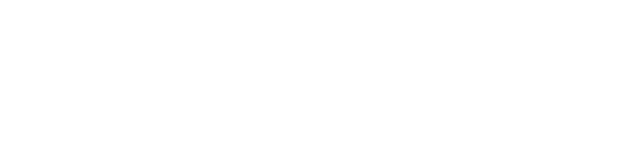
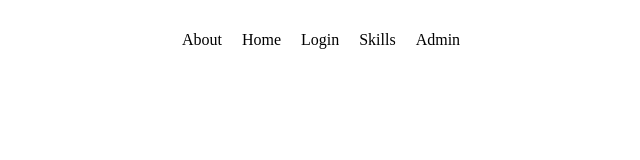
Before and after one commit to Sardorbek1712/demo_project, a plain HTML site: page index.html in a window 1280 px wide. Shown: the whole page, without its empty margins (339-979 px from the left). Drawn offline with Linux system fonts and the light colour scheme.

Commit message:
header added

```diff
--- a/index.html
+++ b/index.html
@@ -3,12 +3,21 @@
 <head>
     <meta charset="UTF-8">
     <meta name="viewport" content="width=device-width, initial-scale=1.0">
+    <link rel="stylesheet" href="./styles/index.css">
     <title>Document</title>
 </head>
 <body>
     <!-- Header boshlandi! -->
     <header>
-
+        <div class="header__inner">
+            <ul>
+                <li><a href="#"></a>About</li>
+                <li><a href="#"></a>Home</li>
+                <li><a href="#"></a>Login</li>
+                <li><a href="#"></a>Skills</li>
+                <li><a href="#"></a>Admin</li>
+            </ul>
+        </div>
     </header>
     <!-- Header tugadi -->
 
--- a/styles/index.css
+++ b/styles/index.css
@@ -0,0 +1,15 @@
+
+header{
+    width: 100%;
+    height: 8vh;
+    display: flex;
+    align-items: center;
+    justify-content: space-around;
+}
+ul{
+    display: flex;
+}
+ul li{
+    list-style-type: none;
+    padding: 10px;
+}
```
